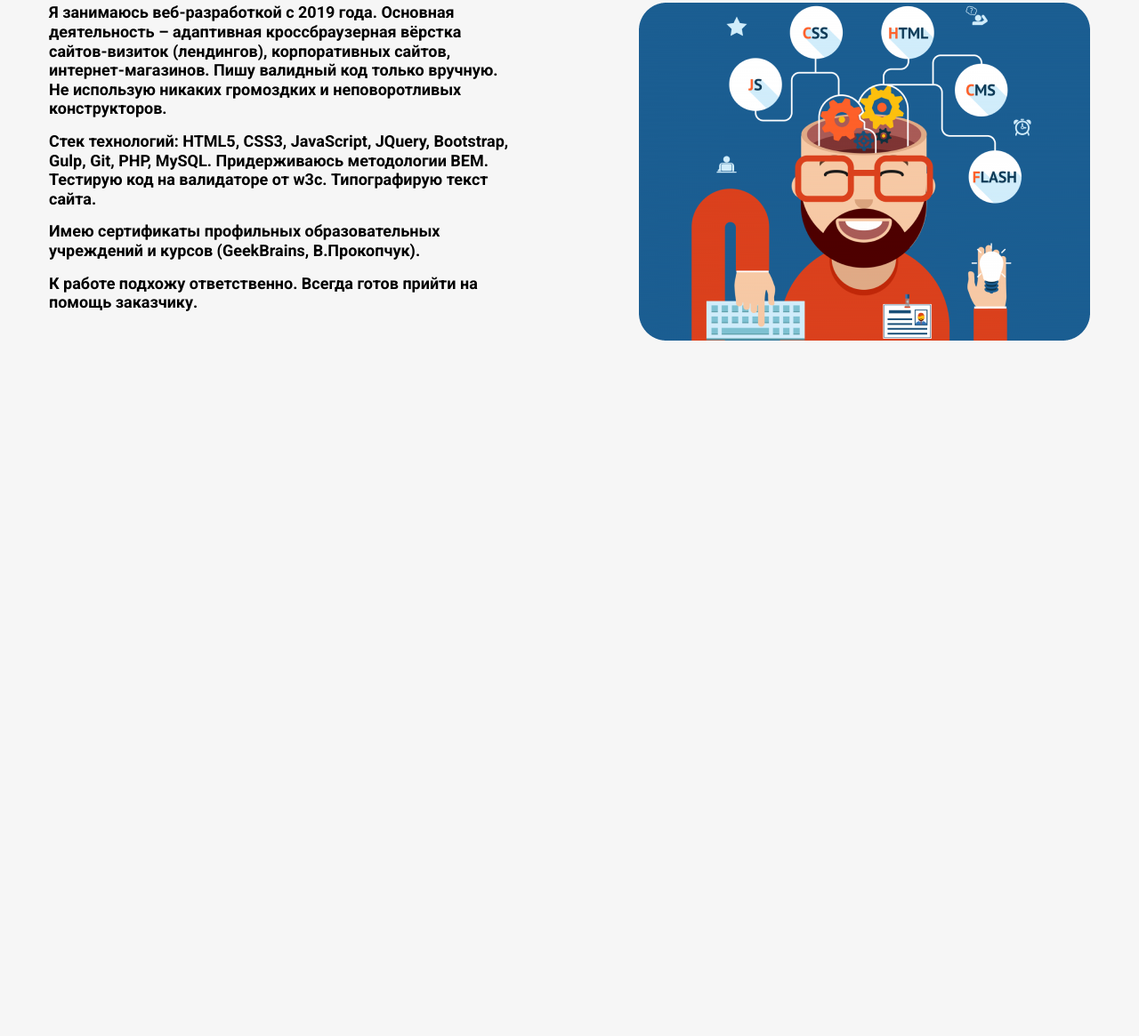
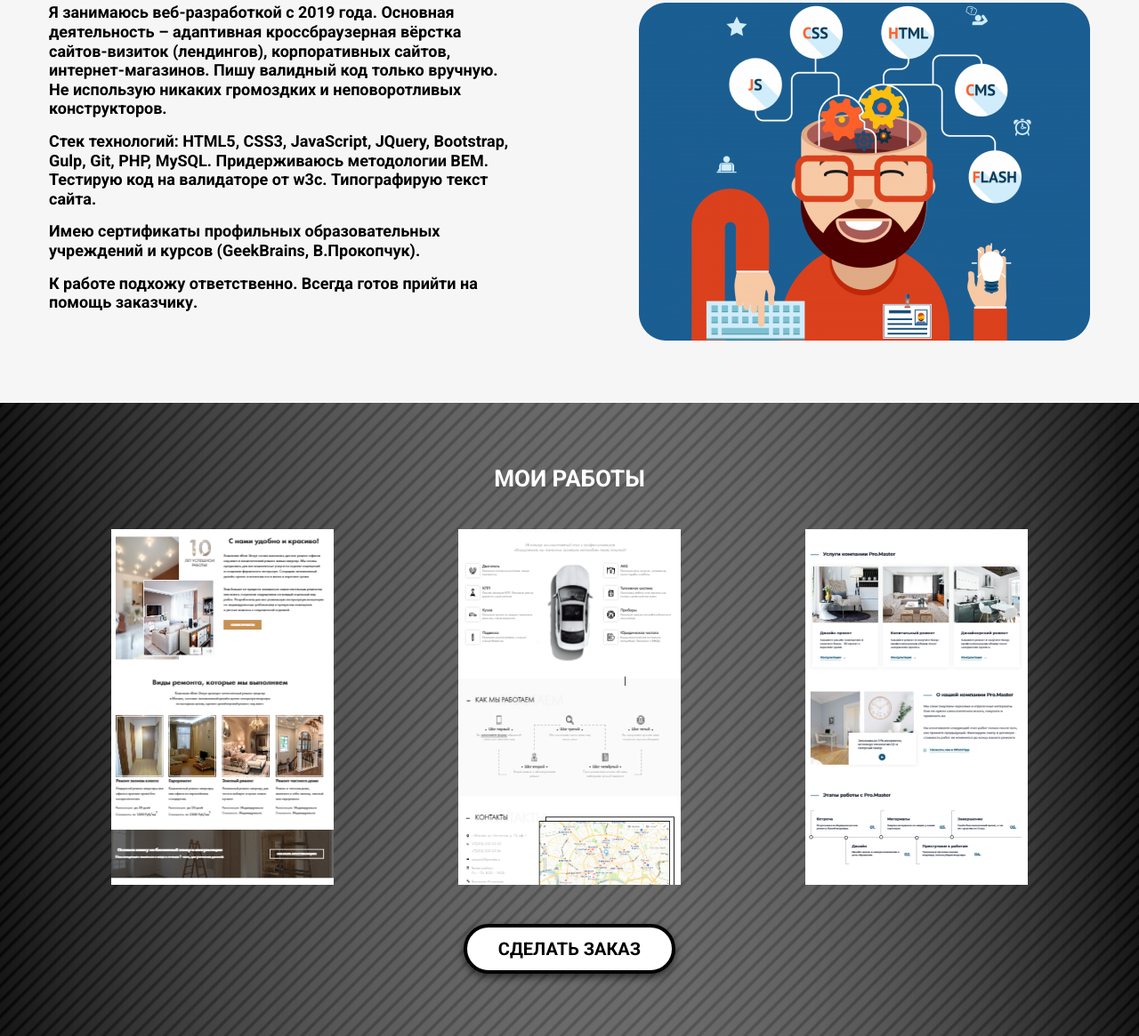
Before and after one commit to SerjTs/portfolio, a website: page app/index.html in a window 1280 px wide. Shown: the part 1589-2754 px from the top of the page at 89% size. Before the commit the page ends 2042 px from the top, so only its background shows below. Drawn offline with nearby package versions, Linux system fonts and the light colour scheme; files that its build step writes are made by us from their sources.

Commit message:
added works section

```diff
--- a/app/index.html
+++ b/app/index.html
@@ -161,10 +161,12 @@
           <div class="about__text-box">
             <p class="about__text">
               Я занимаюсь веб-разработкой с 2019 года. Основная деятельность &ndash; адаптивная кроссбраузерная вёрстка
-              сайтов-визиток (лендингов), корпоративных сайтов, интернет-магазинов. Пишу валидный код только вручную. Не использую никаких громоздких и неповоротливых конструкторов.
+              сайтов-визиток (лендингов), корпоративных сайтов, интернет-магазинов. Пишу валидный код только вручную. Не
+              использую никаких громоздких и неповоротливых конструкторов.
             </p>
             <p class="about__text">
-              Стек технологий: HTML5, CSS3, JavaScript, JQuery, Bootstrap, Gulp, Git, PHP, MySQL. Придерживаюсь методологии BEM. Тестирую код на валидаторе от w3c. Типографирую текст сайта.
+              Стек технологий: HTML5, CSS3, JavaScript, JQuery, Bootstrap, Gulp, Git, PHP, MySQL. Придерживаюсь
+              методологии BEM. Тестирую код на валидаторе от w3c. Типографирую текст сайта.
             </p>
             <p class="about__text">
               Имею сертификаты профильных образовательных учреждений и курсов (GeekBrains, В.Прокопчук).
@@ -178,6 +180,35 @@
       </div>
     </section>
 
+    <!-- Мои работы -->
+    <section class="works">
+      <div class="container">
+        <h2 class="works__title">
+          Мои работы
+        </h2>
+        <div class="works__slider">
+          <div class="works__slide">
+            <a href="https://site-master.xyz/stroydeco" class="works__slide-link" target="_blank">
+              <img src="images/works_1.jpg" alt="скриншот сайта">
+            </a>
+          </div>
+          <div class="works__slide">
+            <a href="https://site-master.xyz/autoprofi" class="works__slide-link" target="_blank">
+              <img src="images/works_2.jpg" alt="скриншот сайта">
+            </a>
+          </div>
+          <div class="works__slide">
+            <a href="https://site-master.xyz/promaster" class="works__slide-link" target="_blank">
+              <img src="images/works_3.jpg" alt="скриншот сайта">
+            </a>
+          </div>
+        </div>
+        <div class="works__btn-wrapper">
+          <a href="#" class="works__link-order link-btn">Сделать заказ</a>
+        </div>
+      </div>
+    </section>
+
 
   </main>
 
--- a/app/js/main.js
+++ b/app/js/main.js
@@ -15,7 +15,14 @@ $(function() {
     sc.style.transform = `rotateZ(${ss}deg)`;
   });
 
-
+  $('.works__slider').slick({
+    infinite: true,
+    slidesToShow: 3,
+    slidesToScroll: 1,
+    dots: false,
+    speed: 300,
+    arrows: false
+  });
 
 });
 
--- /dev/null
+++ b/app/scss/_libs.scss
@@ -0,0 +1 @@
+@import '../../node_modules/slick-carousel/slick/slick.scss';
--- a/app/scss/style.scss
+++ b/app/scss/style.scss
@@ -1,6 +1,7 @@
 @import 'vars';
 @import 'fonts';
 @import 'reset';
+@import 'libs';
 @import 'global';
 
 // ---  Header ---
@@ -15,7 +16,6 @@
   &__wripper {
     display: flex;
     justify-content: space-between;
-    // align-items: center;
   }
   &__logo {
     display: flex;
@@ -61,7 +61,6 @@
       transform: translateY(1px);
     }
     & + & {
-      // margin-left: 15px;
     }
   }
   &__menu-link {
@@ -69,7 +68,6 @@
     text-shadow: 0px 4px 4px rgba(0, 0, 0, 0.25);
     transition: .2s;
     &:hover {
-      // color: rgb(240, 240, 240);
       text-shadow: 0px 5px 5px rgba(0, 0, 0, 0.25);
     }
     &:active {
@@ -95,9 +93,6 @@
     align-items: center;
     justify-content: space-between;
   }
-  // &__clock {
-  //   transform: translateY(50px);
-  // }
   &__link {
     transform: translateY(60px);
     background: #ceab2d;
@@ -196,7 +191,7 @@
 
 // --- Преимущества ---
 .advantages {
-  background-image: url('../images/advantages_bg.png');
+  background-image: url('../images/section_bg.png');
   background-position: center;
   background-repeat: no-repeat;
   background-size: cover;
@@ -239,7 +234,7 @@
   &__content {
     display: flex;
     justify-content: space-between;
-    align-items: start;
+    align-items: flex-start;
   }
   &__text-box {
     max-width: 520px;
@@ -255,6 +250,35 @@
   }
 }
 
+// --- Мои работы ---
+.works {
+  background-image: url('../images/background.png');
+  background-position: center;
+  background-repeat: no-repeat;
+  background-size: cover;
+  &__title {
+  }
+  &__slider {
+    margin-bottom: 40px;
+  }
+  &__slide {
+  }
+  &__slide-link {
+    display: flex;
+    justify-content: center;
+  }
+  &__slide-link img {
+  }
+  &__btn-wrapper {
+    display: flex;
+    flex-direction: column;
+    align-items: center;
+  }
+  &__link-order {
+    background-color: #fff;
+  }
+}
+
 
 
 
--- a/gulpfile.js
+++ b/gulpfile.js
@@ -33,6 +33,7 @@ function styles() {
 function scripts() {
   return src([
     'node_modules/jquery/dist/jquery.js',
+    'node_modules/slick-carousel/slick/slick.js',
     'app/js/main.js'
   ])
     .pipe(concat('main.min.js'))
--- a/package.json
+++ b/package.json
@@ -17,6 +17,7 @@
     "gulp-imagemin": "^7.1.0",
     "gulp-sass": "^4.1.0",
     "gulp-uglify": "^3.0.2",
-    "jquery": "^3.5.1"
+    "jquery": "^3.5.1",
+    "slick-carousel": "^1.8.1"
   }
 }
```
Also changed, not shown: app/images/background.png (added), app/images/left_arrow_white.svg (added), app/images/right_arrow_white.svg (added), app/images/section_bg.png (renamed from app/images/advantages_bg.png), app/images/works_1.jpg (added), app/images/works_2.jpg (added), app/images/works_3.jpg (added), app/js/main.min.js.
